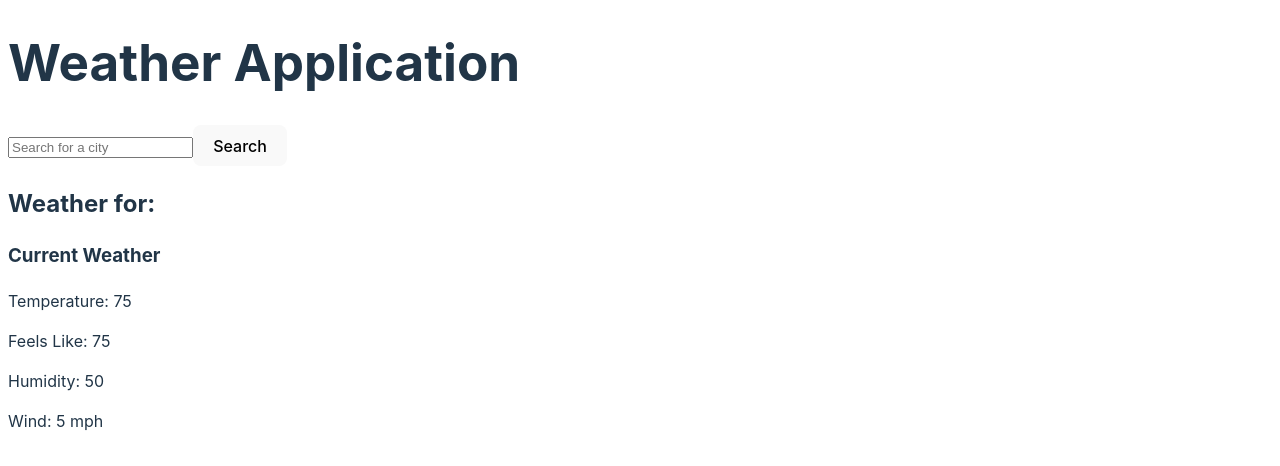
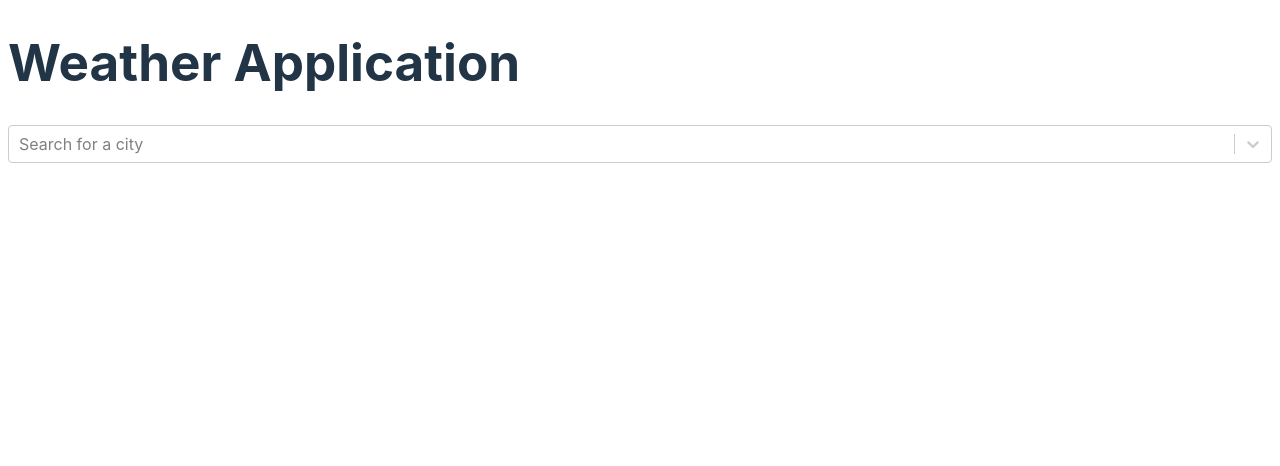
Before and after one commit to mgorabbani/weather, a React (Vite) app: page / in a window 1280 px wide. Shown: the top 466 px of the page. Built offline with nearby package versions, Linux system fonts and the light colour scheme.

Commit message:
add dynamic search with basic data fetching

```diff
--- a/package.json
+++ b/package.json
@@ -10,10 +10,13 @@
     "preview": "vite preview"
   },
   "dependencies": {
+    "lodash": "^4.17.21",
     "react": "^18.2.0",
-    "react-dom": "^18.2.0"
+    "react-dom": "^18.2.0",
+    "react-select": "^5.7.7"
   },
   "devDependencies": {
+    "@types/lodash": "^4.14.200",
     "@types/react": "^18.2.15",
     "@types/react-dom": "^18.2.7",
     "@typescript-eslint/eslint-plugin": "^6.0.0",
--- a/src/App.tsx
+++ b/src/App.tsx
@@ -4,7 +4,7 @@ import WeatherDisplay from "./components/WeatherDisplay";
 
 // api.openweathermap.org/data/2.5/weather?q=London,uk&APPID=d956fa0dc4a306ea064eba4cb1a68c35
 const App: React.FC = () => {
-  const [city, setCity] = useState<string>("");
+  const [city, setCity] = useState<any>();
 
   return (
     <div className="app-container">
--- a/src/components/SearchBar.tsx
+++ b/src/components/SearchBar.tsx
@@ -1,27 +1,109 @@
-import React, { useState } from "react";
+import React, { useCallback, useState } from "react";
+import Select from "react-select";
+import _ from "lodash";
+
+export interface City {
+  id: string;
+  name: string;
+  coord: {
+    lat: number;
+    lon: number;
+  };
+  main: {
+    temp: number;
+    feels_like: number;
+    pressure: number;
+    humidity: number;
+  };
+  dt: number;
+  wind: {
+    speed: number;
+    deg: number;
+  };
+  sys: {
+    country: string;
+  };
+  weather: {
+    id: number;
+    main: string;
+    description: string;
+    icon: string;
+  }[];
+}
 
 interface SearchBarProps {
-  setCity: (city: string) => void;
+  setCity: (city: City) => void;
 }
 
+interface OptionType {
+  value: string;
+  label: string;
+}
+
+const API_KEY = "d956fa0dc4a306ea064eba4cb1a68c35";
+const BASE_URL = "http://api.openweathermap.org/data/2.5/find";
+
 const SearchBar: React.FC<SearchBarProps> = ({ setCity }) => {
-  const [input, setInput] = useState<string>("");
+  const [inputValue, setInputValue] = useState<string>("");
+  const [options, setOptions] = useState<OptionType[]>([]);
+  const [citiesData, setCitiesData] = useState<City[]>([]);
 
-  const handleSearch = (e: React.FormEvent) => {
-    e.preventDefault();
-    setCity(input);
+  const fetchCities = useCallback(
+    _.debounce(async (input: string) => {
+      if (!input) return;
+
+      try {
+        const response = await fetch(
+          `${BASE_URL}?q=${input}&type=like&mode=json&appid=${API_KEY}`
+        );
+        const data = await response.json();
+        if (response.ok && data && data.list) {
+          const cities = data.list.map((city: City) => ({
+            value: city.id,
+            label: `${city.name}, ${city.sys.country}`,
+          }));
+
+          setOptions(cities);
+          setCitiesData(data.list);
+        } else {
+          console.error("Error with the API response:", data);
+          setOptions([]);
+        }
+      } catch (error) {
+        console.error("Error fetching cities:", error);
+      }
+    }, 1000),
+    []
+  );
+
+  const handleInputChange = (newValue: string) => {
+    setInputValue(newValue);
+    fetchCities(newValue);
+  };
+
+  const handleChange = (selectedOption: OptionType | null) => {
+    if (selectedOption) {
+      const selectedCityObject = citiesData.find(
+        (city) => city.id === selectedOption.value
+      );
+      if (selectedCityObject) {
+        setCity(selectedCityObject);
+      }
+      setInputValue(selectedOption.label);
+    }
   };
 
   return (
-    <form onSubmit={handleSearch}>
-      <input
-        type="text"
-        value={input}
-        onChange={(e) => setInput(e.target.value)}
-        placeholder="Search for a city"
-      />
-      <button type="submit">Search</button>
-    </form>
+    <Select
+      value={options.find((option) => option.value === inputValue)}
+      onInputChange={handleInputChange}
+      onChange={(selectedOption: OptionType | null) =>
+        handleChange(selectedOption)
+      }
+      options={options}
+      isSearchable={true}
+      placeholder="Search for a city"
+    />
   );
 };
 
--- a/src/components/WeatherDisplay.tsx
+++ b/src/components/WeatherDisplay.tsx
@@ -1,19 +1,23 @@
 import React from "react";
+import { City } from "./SearchBar";
 
 interface WeatherDisplayProps {
-  city: string;
+  city: City;
 }
 
 const WeatherDisplay: React.FC<WeatherDisplayProps> = ({ city }) => {
+  if (!city) return null;
   return (
     <div>
-      <h2>Weather for: {city}</h2>
+      <h2>
+        Weather for: {city.name}, {city.sys.country}
+      </h2>
       <div>
         <h3>Current Weather</h3>
-        <p>Temperature: 75</p>
-        <p>Feels Like: 75</p>
-        <p>Humidity: 50</p>
-        <p>Wind: 5 mph</p>
+        <p>Temperature: {city.main.temp}°C</p>
+        <p>Feels Like: {city.main.feels_like}°C</p>
+        <p>Humidity: {city.main.humidity}%</p>
+        <p>Wind: {city.wind.speed} mph</p>
       </div>
     </div>
   );
```
Also changed, not shown: 1 other file (tests, documents, lock files or other folders).
